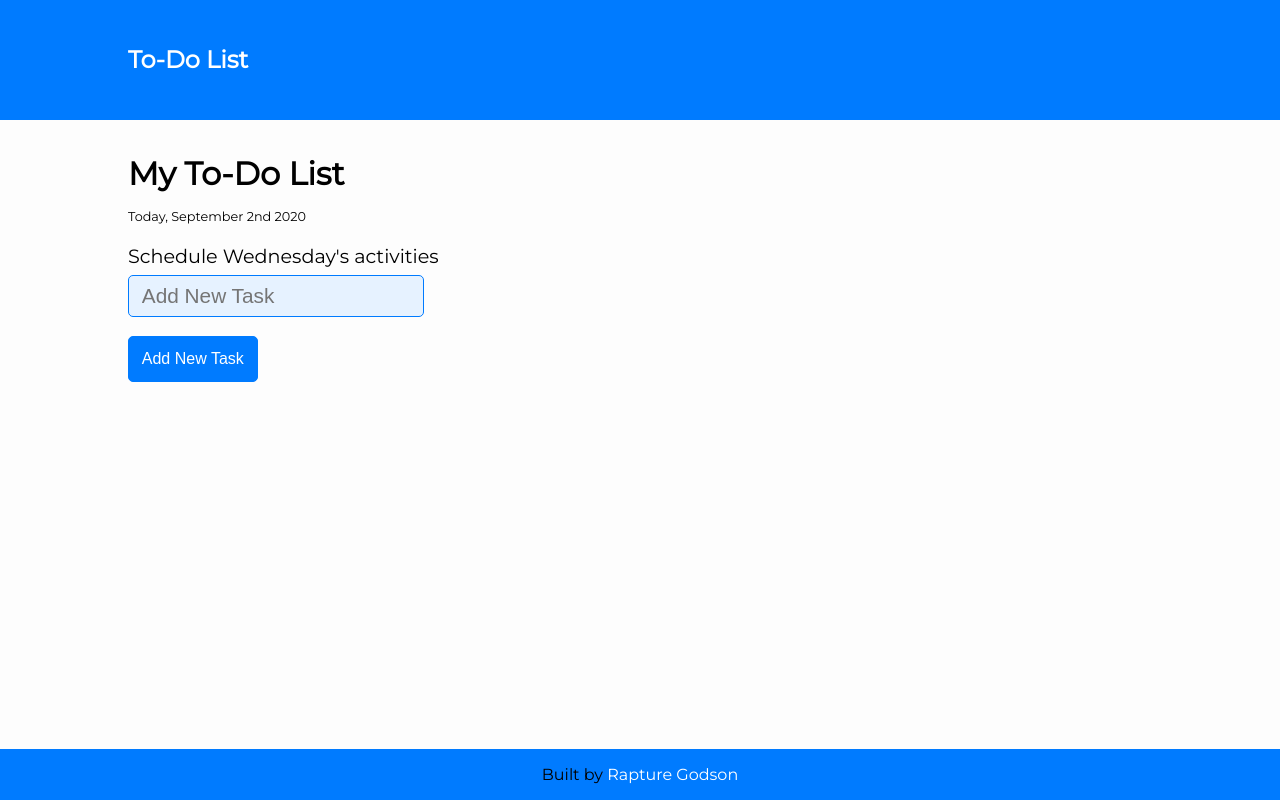
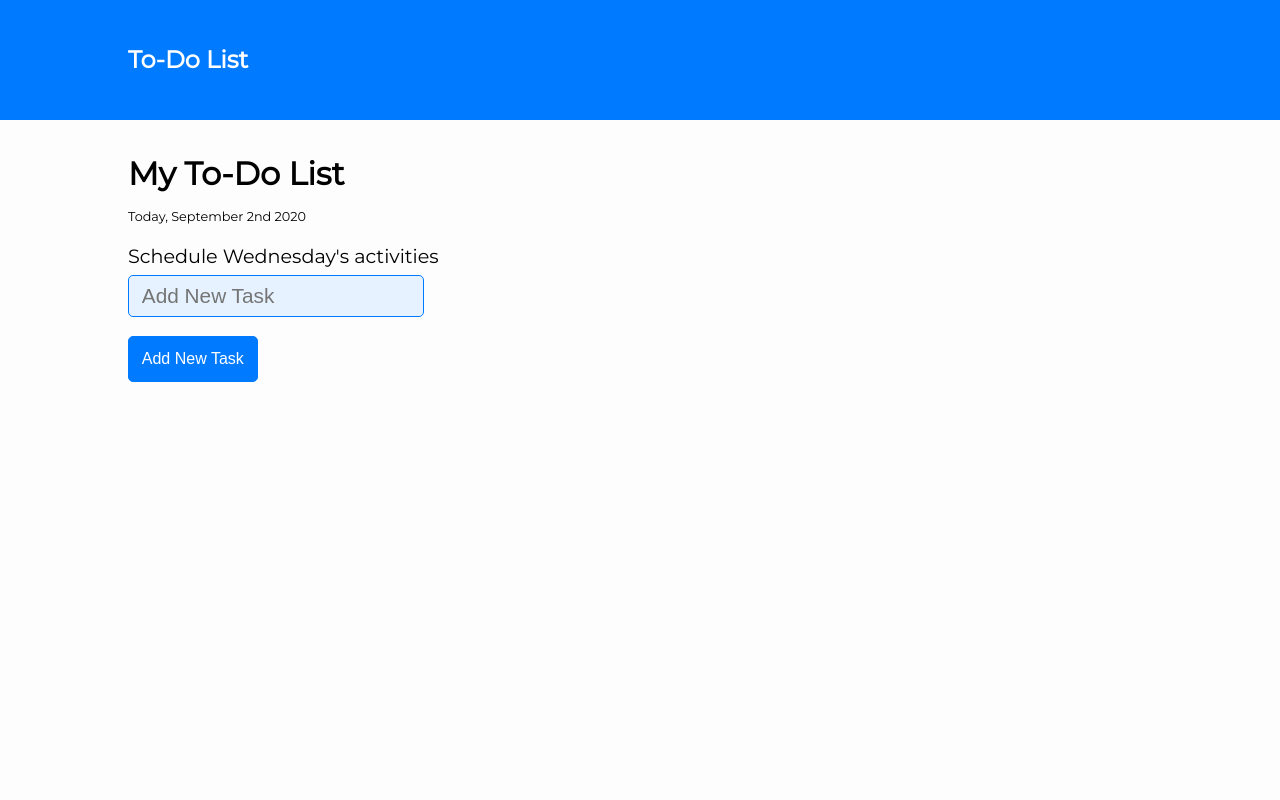
Before and after one commit to coolpythoncodes/React-ToDo-List, a React (Create React App) app: page / in a window 1280 px wide. Built offline with nearby package versions, Linux system fonts and the light colour scheme.

Commit message:
minor fix

```diff
--- a/src/App.js
+++ b/src/App.js
@@ -4,14 +4,6 @@ import Header from './component/Header';
 import Info from './component/Info';
 import AddToDo from './component/AddToDo';
 import TodoListItem from './component/TodoListItem';
-import Footer from './component/Footer'
-import {
-  BrowserRouter as Router,
-  Switch,
-  Route,
-  Link
-} from "react-router-dom";
-
 
 import './sass/main.scss';
 
@@ -69,15 +61,14 @@ class App extends Component{
 
   render(){
     return(
-      <Router>
+
         <div>
           <Header />
           <Info />
           <AddToDo onChange={this.handleChange} value={this.state.value} onSubmit={this.handleSubmit} />
           <TodoListItem deleteTask={this.deleteTask} onChange={this.handleInputChange} list={this.state.list} />
-          <Footer/>
         </div>
-      </Router>
+
     )
   }
 }
--- a/src/component/Footer.js
+++ /dev/null
@@ -1,11 +0,0 @@
-import React from 'react';
-
-const Footer = () => {
-    return (
-        <footer>
-            <p>Built by <a href="https://twitter.com/coolpythoncodes">Rapture Godson</a> </p>
-        </footer>
-    );
-}
-
-export default Footer;
--- a/src/component/Header.js
+++ b/src/component/Header.js
@@ -4,7 +4,7 @@ import '../sass/main.scss';
 
 const Header = () => {
     return (
-      <header className="">
+      <header>
         <nav className="container">
           <h1>To-Do List</h1>
 
--- a/src/index.js
+++ b/src/index.js
@@ -1,9 +1,7 @@
 import React from 'react';
 import ReactDOM from 'react-dom';
-// import './sass/index.scss';
 import './sass/main.scss';
 import App from './App';
-import Footer from './component/Footer'
 import * as serviceWorker from './serviceWorker';
 
 ReactDOM.render(
--- a/src/sass/main.scss
+++ b/src/sass/main.scss
@@ -98,7 +98,7 @@ header{
   height: 70px;
   display: flex;
   align-items: center;
-  margin-top: 2rem;
+  margin-top: 1rem;
   padding: 1rem;
   position: relative;
   font-size: 1.3rem;
@@ -106,7 +106,7 @@ header{
   -moz-user-select: none;
   user-select: none;
   -webkit-user-select: none;
-  margin-bottom: 5rem;
+  margin-bottom: 2rem;
 
   &::after{
     content: '';
@@ -148,17 +148,3 @@ header{
   @include to-do-item($secondary-color);
   text-decoration: line-through;
 }
-
-// Footer
-footer {
-  position: fixed;
-  bottom: 0;
-  width: 100%;
-  left: 0;
-  padding: 1rem;
-  background: $primary-color;
-  text-align: center;
-  a{
-    font-size: 1rem;
-  }
-}
```
Also changed, not shown: src/component/ToDoItem.js (+0 -14 lines), src/component/TodoListItem.js (+0 -11 lines).
